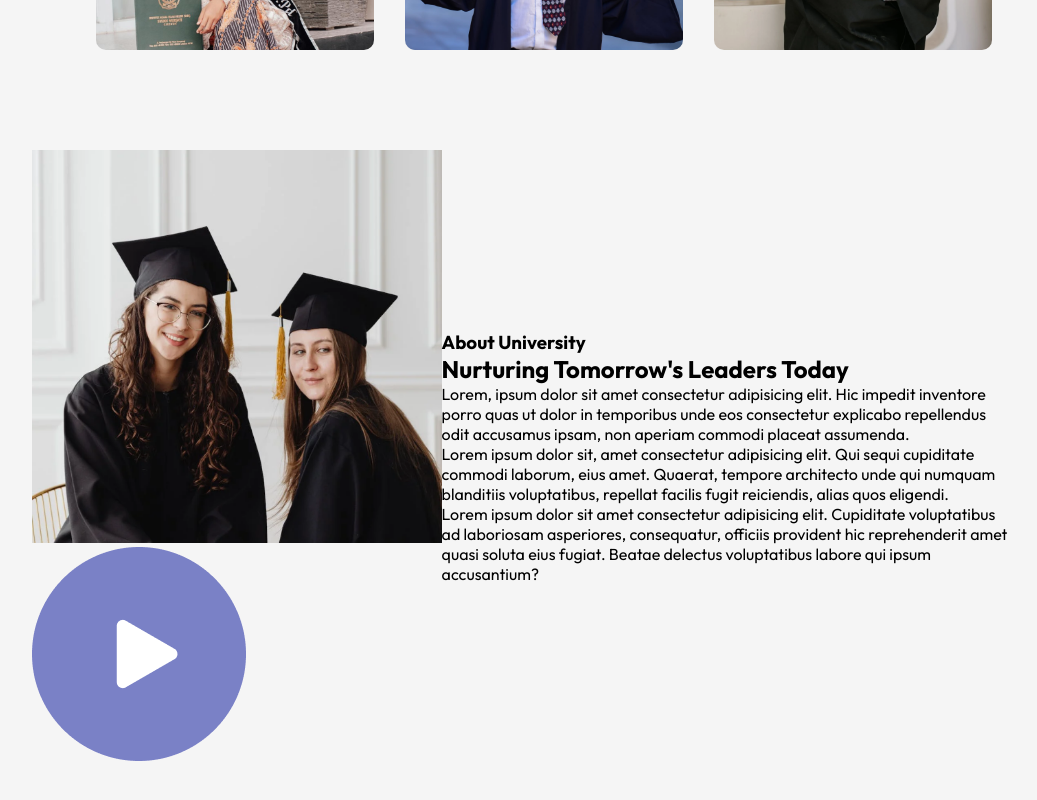
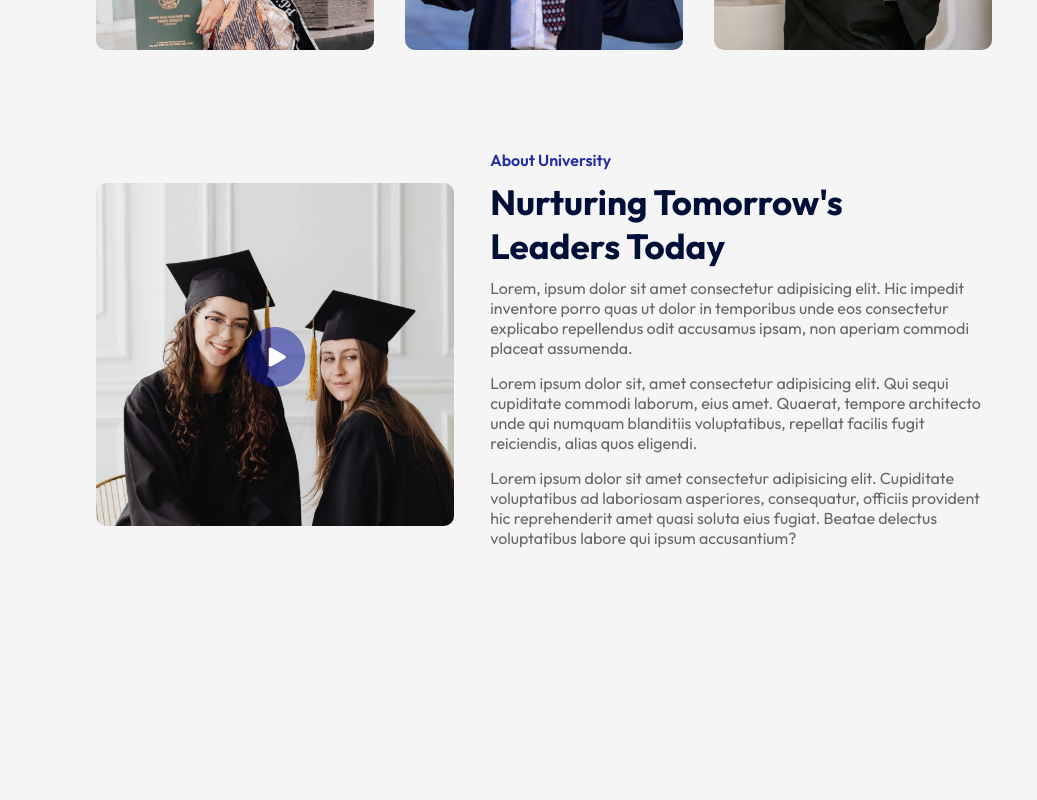
Before and after one commit to Dinuka0704/EDUSITY2.0, a React (Vite) app: page / in a window 1280 px wide. Shown: the part 1248-2048 px from the top of the page, without its empty margins (96-1133 px from the left). After the commit the page ends 1911 px from the top, so only its background shows below. Built offline with nearby package versions, Linux system fonts and the light colour scheme.

Commit message:
title1.0
11/03/2025

```diff
--- a/src/Components/About/About.css
+++ b/src/Components/About/About.css
@@ -2,13 +2,15 @@
     margin: 100px auto;
     display: flex;
     align-items: center;
-    justify-content: space-between
+    justify-content: space-between;
     width: 90%;
+
 
 }
 
 .about-left{
     flex-basis: 40%;
+    position: relative;
 }
 
 .about-right{
@@ -16,5 +18,32 @@
 }
 .about-img{
     width: 100%;
+    border-radius: 10px;
+}
+.play-icon{
+    position: absolute;
+    width: 60px;
+    top: 50%;
+    left:50%;
+    transform: translate(-50%, -50%);
+}
+
+.about h3{
+    font-weight: 600;
+    font-size: 16px;
+    color: #212EA0;
 
 }
+
+.about h2{
+   font-size: 35px;
+   color: #000F38;
+   margin: 10px 0;
+   max-width: 400px;
+
+
+}
+.about p{
+    color: #676767;
+    margin-bottom: 15px;
+}
--- a/src/Components/Navbar/Navbar.css
+++ b/src/Components/Navbar/Navbar.css
@@ -1,4 +1,4 @@
-nav{
+nav {
   width: 100%;
   /* background: #333; */
   color: #fff;
@@ -10,21 +10,18 @@ nav{
   align-items: center;
   justify-content: space-between;
   z-index: 10;
-
-
-
 }
 
-.logo{
+.logo {
   width: 180px;
 }
-nav ul li{
+nav ul li {
   display: inline;
   list-style: none;
   margin: 5px 20px;
   font-size: 16px;
 }
-.btn{
+.btn {
   background: #fff;
   color: #212121;
   padding: 14px 25px;
@@ -37,3 +34,7 @@ nav ul li{
   align-items: center;
   justify-content: center;
 }
+.dark-nav {
+  background: #000569e5;
+  transition: 0.5s;
+}
--- a/src/Components/Navbar/Navbar.jsx
+++ b/src/Components/Navbar/Navbar.jsx
@@ -1,21 +1,30 @@
-import React from 'react';
-import './Navbar.css';
-import logo from '../../assets/logo.png';
+import React, { useEffect, useState } from "react";
+import "./Navbar.css";
+import logo from "../../assets/logo.png";
 
 function Navbar() {
+  const [sticky, setSticky] = useState(false);
+  useEffect(() => {
+    window.addEventListener("scroll", () => {
+      window.scrollY > 50 ? setSticky(true) : setSticky(false);
+    });
+  }, []);
+
   return (
-    <nav className='container'>
-      <img src={logo} alt="LOGO" className='logo'/>
+    <nav className={`container ${sticky ? "dark-nav" : ""}`}>
+      <img src={logo} alt="LOGO" className="logo" />
       <ul>
         <li>Home</li>
         <li>Program</li>
         <li>About us</li>
         <li>Campus</li>
         <li>Testimontals</li>
-        <li><button className='btn'>Contact Us</button></li>
+        <li>
+          <button className="btn">Contact Us</button>
+        </li>
       </ul>
     </nav>
-  )
+  );
 }
 
-export default Navbar
+export default Navbar;
```
Lines whose indentation alone changed are shown as unchanged.
